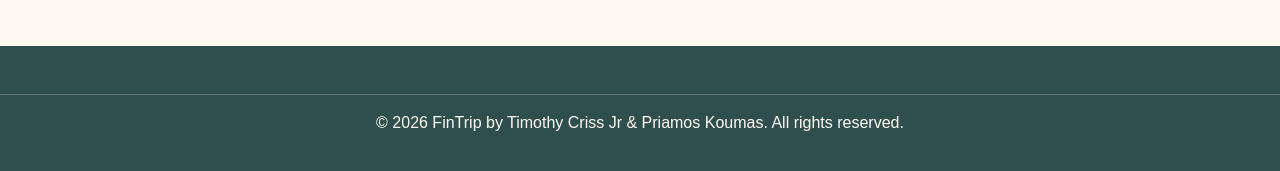
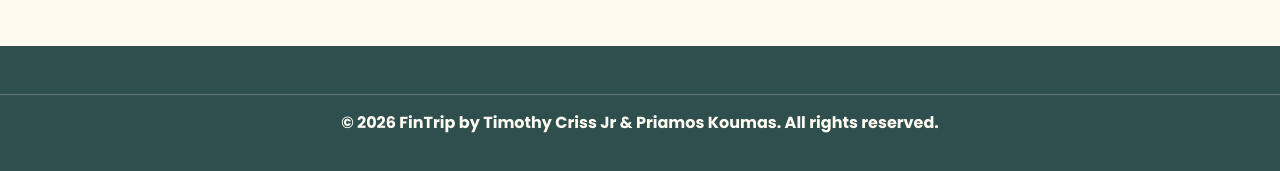
Before and after one commit to crisst330/Fin-Trip-Project-3, a React (Vite) app in the folder frontend/: page / in a window 1280 px wide. Shown: the part 861-1032 px from the top of the page. Built offline with nearby package versions, Linux system fonts and the light colour scheme; no server answers; a web font is replaced by a local one.

Commit message:
Continued work on font-pairing
In this commit, I simply added new properties to the font pairings.

```diff
--- a/frontend/src/index.css
+++ b/frontend/src/index.css
@@ -14,9 +14,11 @@
   padding: 0;
   min-height: 100%;
 }
-
+/* Font pairing */
 body {
   font-family: "Spinnaker", sans-serif;
+  font-weight: 400;
+  font-style: normal;
   color: var(--military-green);
   background: var(--white);
 }
@@ -26,9 +28,11 @@
 h3,
 h4,
 h5,
-h6 {
+h6,
+footer {
   font-family: "Poppins", sans-serif;
   font-weight: 700;
+  font-style: normal;
 }
 
 
```
